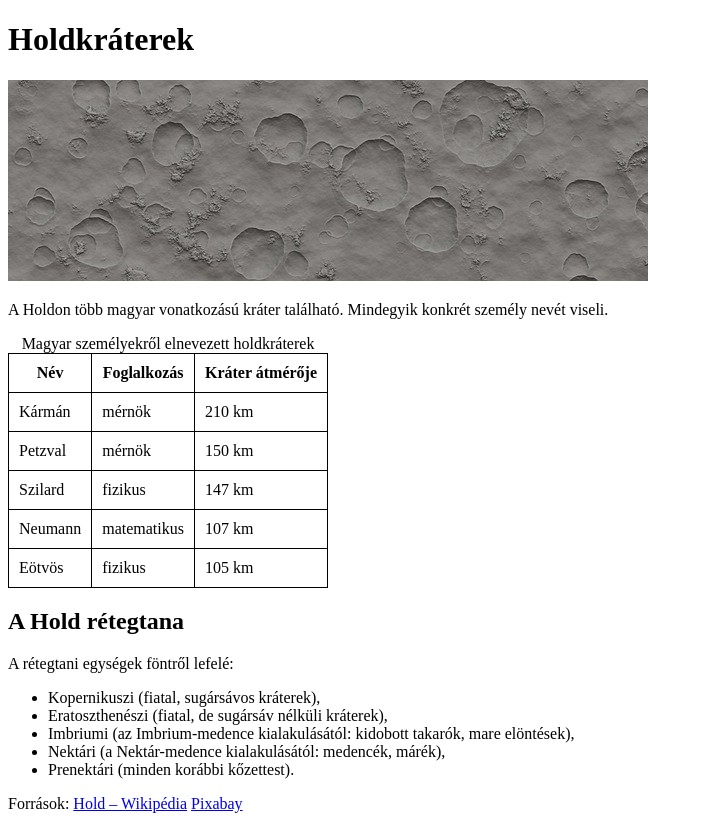
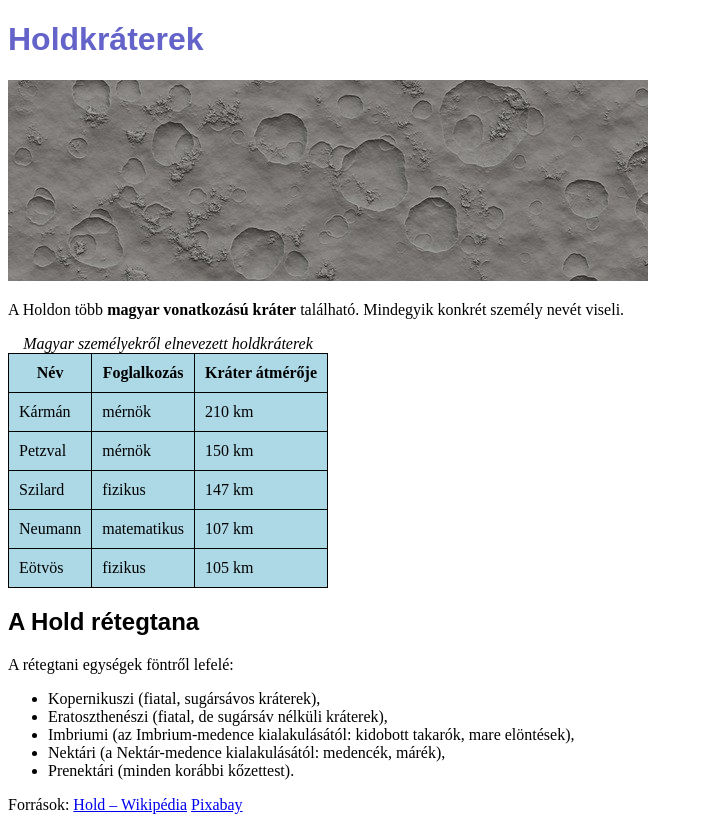
Before and after one commit to LakLili/oraimunka092624, a plain HTML site: page index.html in a window 1280 px wide. Shown: the whole page, without its empty margins (0-703 px from the left). Drawn offline with Linux system fonts and the light colour scheme.

Commit message:
kész css

```diff
--- a/index.html
+++ b/index.html
@@ -11,7 +11,7 @@
 <body>
     <h1>Holdkráterek</h1>
     <img src="kraterek.jpg" alt="Holdkráterekről készült fotó" title="Holdkráterekről készült fotó">
-<p>A Holdon több magyar vonatkozású kráter található. Mindegyik konkrét személy nevét viseli.</p>
+<p>A Holdon több <span id="vastag">magyar vonatkozású kráter</span> található. Mindegyik konkrét személy nevét viseli.</p>
 <table>
     <caption>Magyar személyekről elnevezett holdkráterek</caption>
     <tr>
--- a/stilus.css
+++ b/stilus.css
@@ -1,6 +1,7 @@
 /* Táblázat beállításai */
 table {
         border-collapse:collapse;  /* szegély összevonása*/
+        background-color: lightblue;
       }
 td,th {
         border:1px solid black;   /* szegély beállítása */
@@ -9,3 +10,25 @@ td,th {
 
 
 /* További beállítások a feladat szerint */
+h1{
+        /*betűszín állítás 3 módszere*/
+        color: blue;
+        color: #0000ff;
+        color: rgb(99, 99, 201);
+        6*color: red;*/
+}
+#vastag{/*vastagon szedett*/
+        font-weight: bold;
+}
+caption {
+        /*dőlt betűs*/
+        font-style: italic;
+}
+h1, h2{
+        /*betűtípus állítása*/
+        font-family: Arial, Helvetica, sans-serif;
+        /*betűméret*/
+        /*font-size: 20px;*/
+        /*sormagasság*/
+        /*line-height: 25px;*/
+}
```
